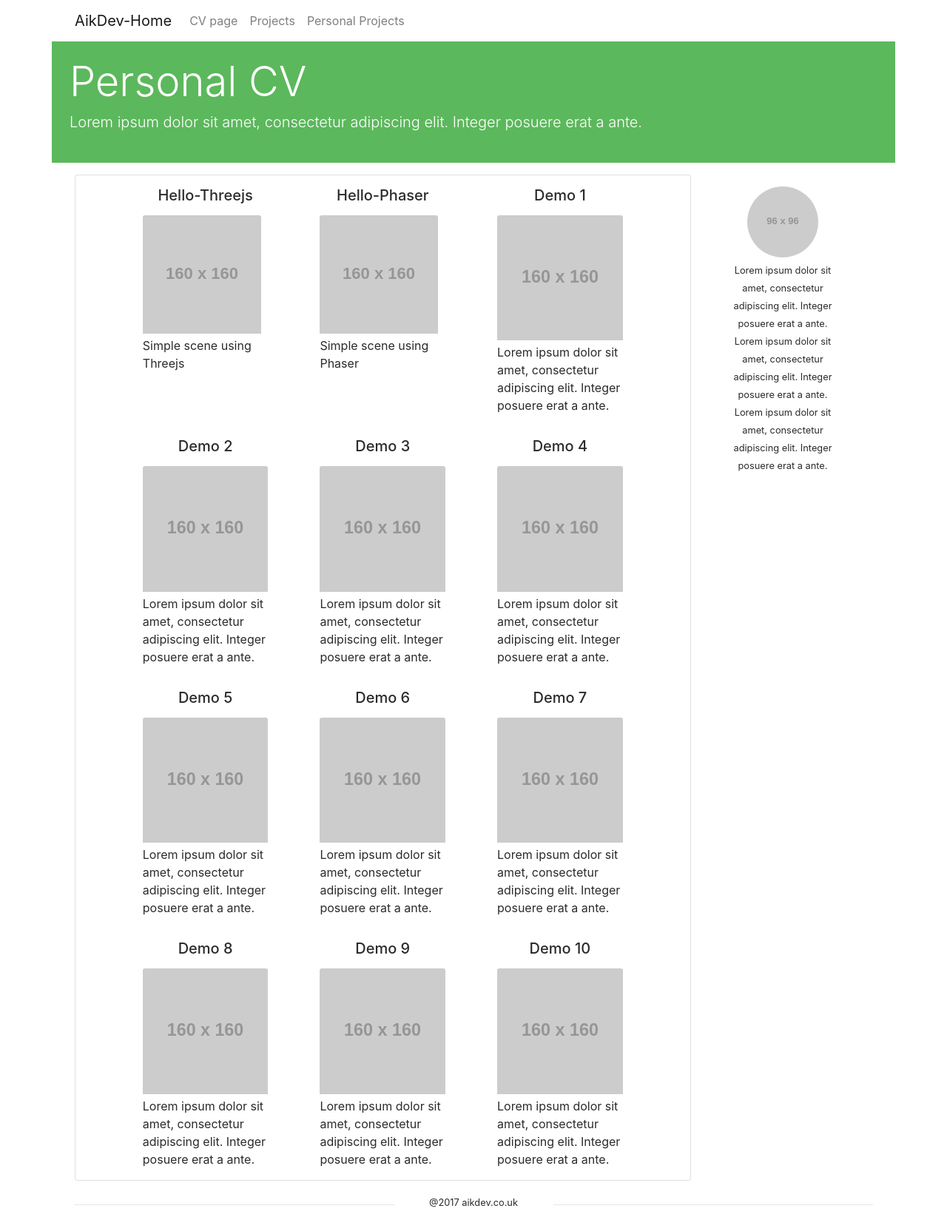
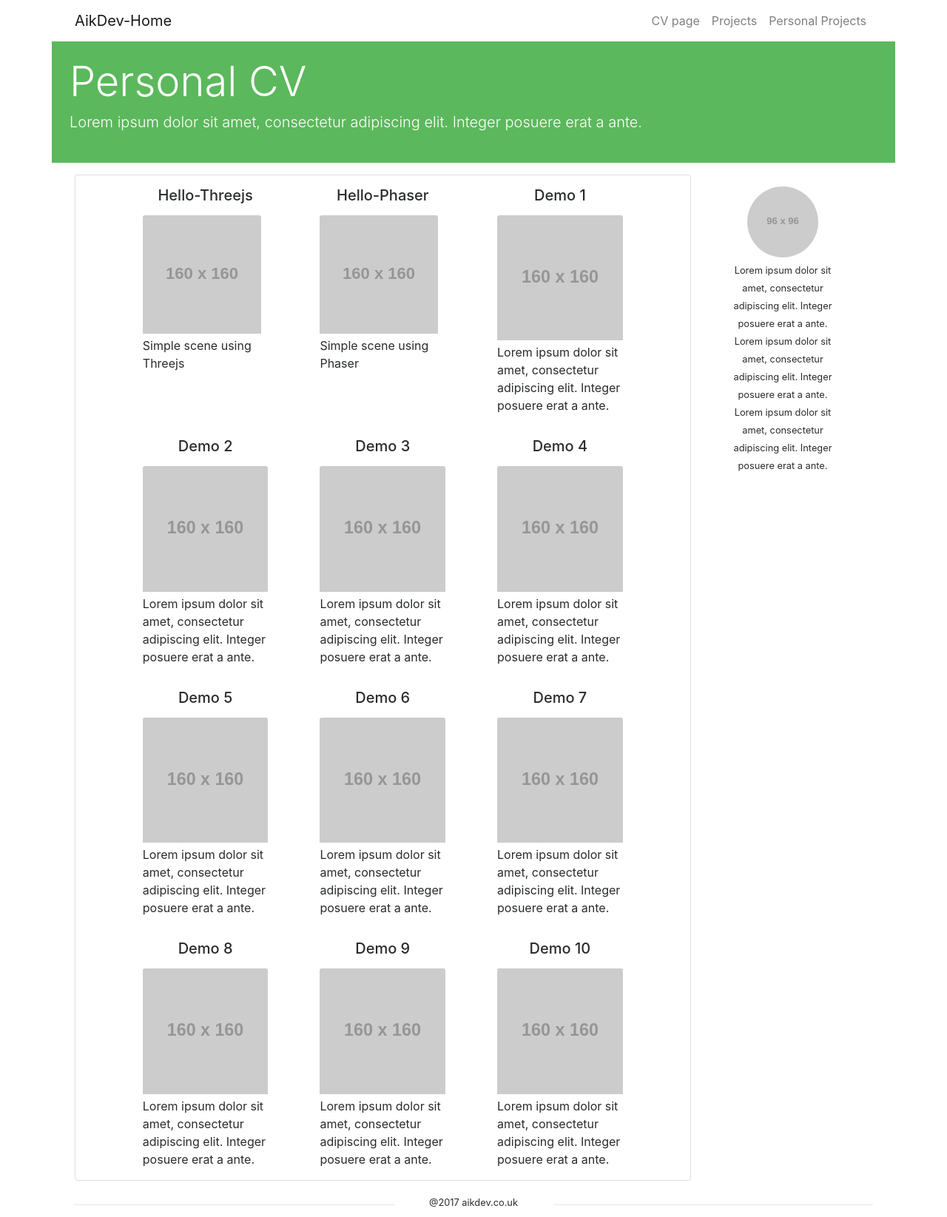
Before and after one commit to aik6980/aik6980.github.io, a Jekyll site: the page built from pages/personal-project-page.md, in a window 1280 px wide. Shown: the whole page at 74% size. Built offline with Jekyll 4.4.1, drawn with Linux system fonts in a browser that asks for light colours; nearby versions of some CDN libraries.

Commit message:
update layout

```diff
--- a/_includes/project-page-header.html
+++ b/_includes/project-page-header.html
@@ -5,8 +5,8 @@
             aria-controls="topnav" aria-expanded="false" aria-label="Toggle navigation">
             <span class="navbar-toggler-icon"></span>
         </button>
-        <div class="collapse navbar-collapse" id="topnav">
-            <ul class='navbar-nav mr-auto'>
+        <div class="collapse navbar-collapse flex-row-reverse" id="topnav">
+            <ul class='navbar-nav'>
                 <li class='nav-item'><a class='nav-link' href='/'>CV page</a></li>
                 <li class='nav-item'><a class='nav-link' href='/pages/project-page'>Projects</a></li>
                 <li class='nav-item'><a class='nav-link' href='/pages/personal-project-page'>Personal Projects</a></li>
```
